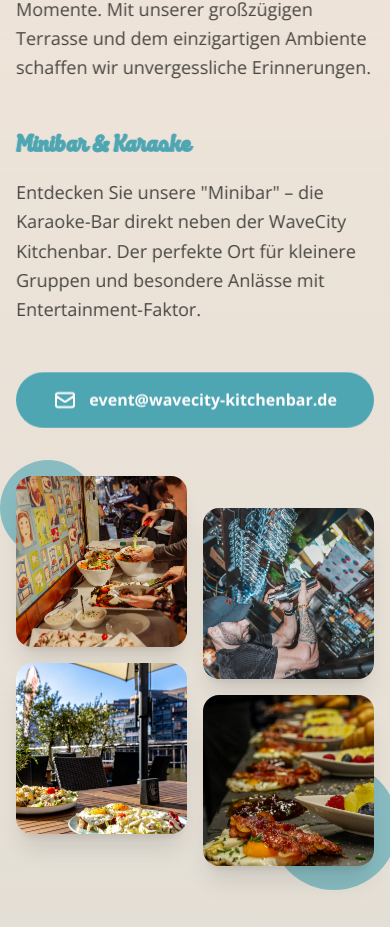
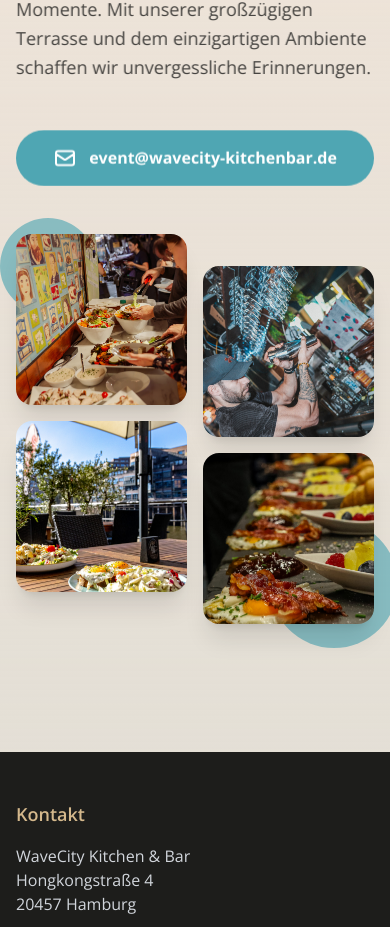
Before and after one commit to tybemedia/Wavecity, a Nuxt app: page / in a window 390 px wide. Shown: the part 4395-5322 px from the top of the page. Built offline with nearby package versions, Linux system fonts and the light colour scheme.

Commit message:
fixed feedback

```diff
--- a/app.vue
+++ b/app.vue
@@ -113,8 +113,7 @@ import Footer from '~/components/Footer.vue'
 const isMenuOpen = ref(false)
 
 const menuItems = [
-  { name: 'Home', href: '/' },
-  { name: 'Speisekarte', href: 'http://wavecity-kitchenbar.de/Speisekarte' },
+  { name: 'Speisekarte', href: 'https://igetnow.com/79JM1' },
   { name: 'Tisch reservieren', href: 'https://www.opentable.de/r/wavecity-kitchen-and-bar-hamburg' },
   { name: 'Online bestellen', href: 'https://igetnow.com/79JM1' },
   { name: 'Events', href: '/#events' },
--- a/components/MobileMenu.vue
+++ b/components/MobileMenu.vue
@@ -98,7 +98,7 @@ import { ref } from 'vue'
 const isOpen = ref(false)
 
 const menuItems = [
-  { name: 'Speisekarte', href: 'http://wavecity-kitchenbar.de/Speisekarte', target:'_blank'},
+  { name: 'Speisekarte', href: 'https://igetnow.com/79JM1', target:'_blank'},
   { name: 'Online Bestellen', href: 'https://igetnow.com/79JM1' },
   { name: 'Tisch reservieren', href: 'https://www.opentable.de/r/wavecity-kitchen-and-bar-hamburg' },
   { name: 'Events', href: '/events' },
--- a/pages/index.vue
+++ b/pages/index.vue
@@ -52,7 +52,7 @@
                       stroke="white" stroke-width="2" stroke-opacity="0.3" />
               </svg>
             </div>
-            <a href="/Speisekarte.pdf" target="_blank" class="relative px-10 py-4 text-white font-bold text-lg flex items-center justify-center space-x-3">
+            <a href="https://igetnow.com/79JM1" target="_blank" class="relative px-10 py-4 text-white font-bold text-lg flex items-center justify-center space-x-3">
               <svg class="w-6 h-6" fill="none" stroke="currentColor" viewBox="0 0 24 24">
                 <path stroke-linecap="round" stroke-linejoin="round" stroke-width="2" d="M9 12h6m-6 4h6m2 5H7a2 2 0 01-2-2V5a2 2 0 012-2h5.586a1 1 0 01.707.293l5.414 5.414a1 1 0 01.293.707V19a2 2 0 01-2 2z" />
               </svg>
@@ -129,7 +129,7 @@
 
             <!-- Speisekarte Button -->
             <div class="mt-12 text-center">
-              <a href="/Speisekarte.pdf" target="_blank" rel="noopener noreferrer" class="group w-full sm:w-auto bg-wave-ocean hover:bg-wave-dark text-white font-bold rounded-full px-8 py-4 transform hover:scale-105 transition-all duration-300 flex items-center justify-center space-x-3 animate-on-scroll fade-up ease-bounce mx-auto">
+              <a href="https://igetnow.com/79JM1" target="_blank" rel="noopener noreferrer" class="group w-full sm:w-auto bg-wave-ocean hover:bg-wave-dark text-white font-bold rounded-full px-8 py-4 transform hover:scale-105 transition-all duration-300 flex items-center justify-center space-x-3 animate-on-scroll fade-up ease-bounce mx-auto">
                 <svg class="w-6 h-6" fill="none" stroke="currentColor" viewBox="0 0 24 24">
                   <path stroke-linecap="round" stroke-linejoin="round" stroke-width="2" d="M3 3h2l.4 2M7 13h10l4-8H5.4M7 13L5.4 5M7 13l-2.293 2.293c-.63.63-.184 1.707.707 1.707H17m0 0a2 2 0 100 4 2 2 0 000-4zm-8 2a2 2 0 11-4 0 2 2 0 014 0z" />
                 </svg>
@@ -233,7 +233,7 @@
 
             <!-- Getränkekarte Button -->
             <div class="mt-12 text-center">
-              <a href="/Speisekarte.pdf" target="_blank" class="group w-full sm:w-auto bg-[rgb(79,166,179)] hover:bg-[#1A237E] text-white font-bold rounded-full px-8 py-4 transform hover:scale-105 transition-all duration-300 flex items-center justify-center space-x-3 shadow-lg animate-on-scroll fade-up ease-bounce mx-auto">
+              <a href="https://igetnow.com/79JM1" target="_blank" class="group w-full sm:w-auto bg-[rgb(79,166,179)] hover:bg-[#1A237E] text-white font-bold rounded-full px-8 py-4 transform hover:scale-105 transition-all duration-300 flex items-center justify-center space-x-3 shadow-lg animate-on-scroll fade-up ease-bounce mx-auto">
                 <svg class="w-6 h-6" fill="none" stroke="currentColor" viewBox="0 0 24 24">
                   <path stroke-linecap="round" stroke-linejoin="round" stroke-width="2" d="M9.75 17L9 20l-1 1h8l-1-1-.75-3M3 13h18M5 17h14a2 2 0 002-2V5a2 2 0 00-2-2H5a2 2 0 00-2 2v10a2 2 0 002 2z" />
                 </svg>
@@ -349,14 +349,6 @@
               <h3 class="text-[rgb(79,166,179)] text-2xl font-semibold font-retro">Events & Feiern</h3>
               <p class="text-wave-dark/80 text-lg leading-relaxed">
                 Ob Geburtstage, Hochzeiten oder Firmenevents – unsere Location bietet den perfekten Rahmen für Ihre besonderen Momente. Mit unserer großzügigen Terrasse und dem einzigartigen Ambiente schaffen wir unvergessliche Erinnerungen.
-              </p>
-            </div>
-
-            <!-- Minibar Section -->
-            <div class="space-y-4 animate-on-scroll fade-left delay-300">
-              <h3 class="text-[rgb(79,166,179)] text-2xl font-semibold font-retro">Minibar & Karaoke</h3>
-              <p class="text-wave-dark/80 text-lg leading-relaxed">
-                Entdecken Sie unsere "Minibar" – die Karaoke-Bar direkt neben der WaveCity Kitchenbar. Der perfekte Ort für kleinere Gruppen und besondere Anlässe mit Entertainment-Faktor.
               </p>
             </div>
 
```
